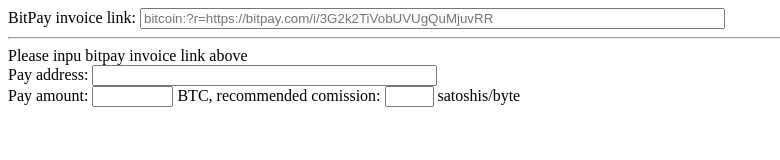
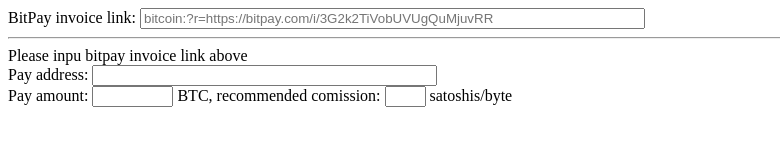
Before and after one commit to smartpunter/BitpayConverter, a website: page index.html in a window 1280 px wide. Shown: the whole page, without its empty margins (0-780 px from the left). Drawn offline with Linux system fonts and the light colour scheme.

Commit message:
Final touch

```diff
--- a/index.html
+++ b/index.html
@@ -45,10 +45,10 @@
     </script>
 </head>
 <body>
-    BitPay invoice link: <input type="text" size="70" id="linkURL" onchange="convertLink(this.value);" placeholder="bitcoin:?r=https://bitpay.com/i/3G2k2TiVobUVUgQuMjuvRR">
+    BitPay invoice link: <input type="text" size="60" id="linkURL" onFocus="this.select();" onchange="convertLink(this.value);" placeholder="bitcoin:?r=https://bitpay.com/i/3G2k2TiVobUVUgQuMjuvRR">
     <hr>
     <span id="infoText">Please inpu bitpay invoice link above</span><br>
     Pay address: <input type="text" size="40" id="walletAddress" readonly="readonly" onFocus="this.select();"><br>
-    Pay amount: <input type="text" size="7" id="sendAmount" readonly="readonly" onFocus="this.select();"> BTC, recommended comission: <input type="text" size="3" id="recommendedComission" readonly="readonly"> satoshis/byte
+    Pay amount: <input type="text" size="7" id="sendAmount" readonly="readonly" onFocus="this.select();"> BTC, recommended comission: <input type="text" size="2" id="recommendedComission" readonly="readonly"> satoshis/byte
 </body>
 </html>
```
